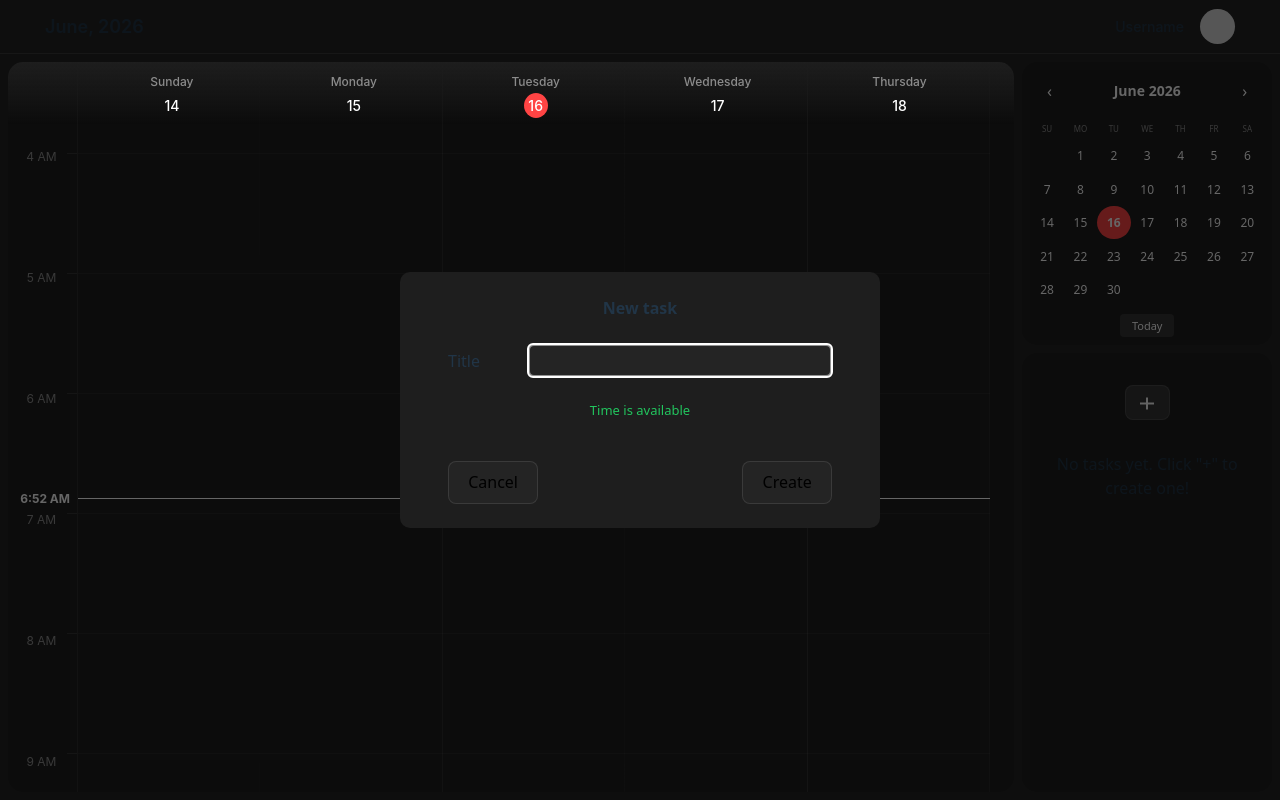
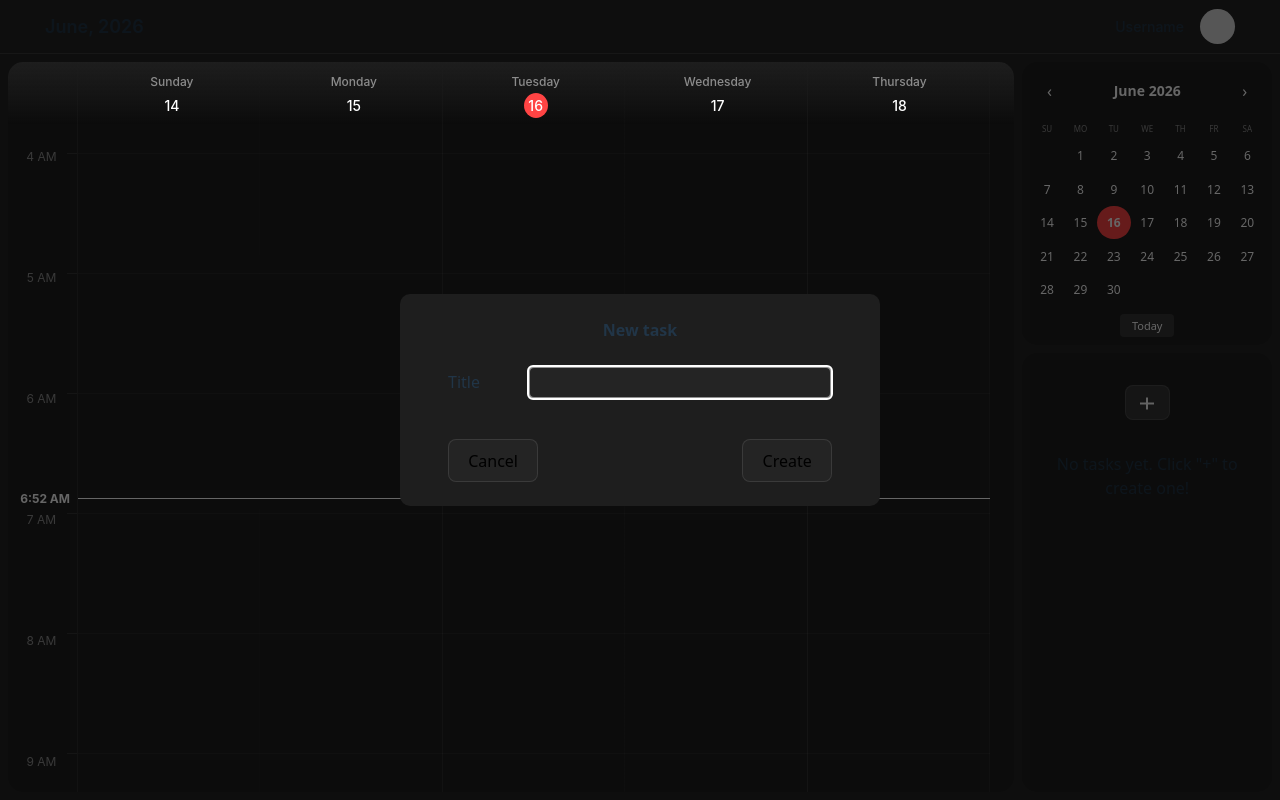
Before and after one commit to Gpshfrd/Timetable-Task-Scheduler, a React (Vite) app: page / in a window 1280 px wide. Both pictures are taken after a click on the button 1147 px from the left and 402 px from the top of the page. Built offline with nearby package versions, Linux system fonts and the light colour scheme.

Commit message:
fix: remove time conflict status for library tasks

```diff
--- a/src/components/CreateTaskModal/CreateTaskModal.tsx
+++ b/src/components/CreateTaskModal/CreateTaskModal.tsx
@@ -119,7 +119,7 @@ function CreateTaskModal({
         }
     }, [])
 
-    const showTimeStatus = hasUserInteractedWithTime;
+    const showTimeStatus = scheduled && hasUserInteractedWithTime;
 
     return (
         <div className="modal-overlay" onClick={onClose}>
@@ -154,8 +154,9 @@ function CreateTaskModal({
                             </div>
                         )}
 
+                        {scheduled && (
                             <div className="modal__time-status">
-                            {showTimeStatus && hasConflicts ? (
+                                {showTimeStatus ? (
                                     <div className="modal__time-status--conflict">
                                         This time conflicts with {conflictingTasks.length} task(s)
                                         {availableSlot && (
@@ -175,6 +176,7 @@ function CreateTaskModal({
                                     </div>
                                 )}
                             </div>
+                        )}
                     </div>
 
                     <div className="modal-actions">
--- a/src/components/ScheduledTask/ScheduledTask.css
+++ b/src/components/ScheduledTask/ScheduledTask.css
@@ -8,6 +8,7 @@
     border-radius: 5px;
     border-left-width: 5px;
     border-left-style: solid;
+    box-sizing: border-box;
 }
 
 .scheduled-task:hover {
--- a/src/components/ScheduledTask/ScheduledTask.tsx
+++ b/src/components/ScheduledTask/ScheduledTask.tsx
@@ -43,7 +43,7 @@ function ScheduledTask({
 
     const handleDeleteClick = (e: React.MouseEvent) => {
         e.stopPropagation();
-        if (confirm('Delete this task?')) {
+        if (confirm(`Do you want to delete task: ${task.title}?`)) {
             onDelete();
         }
     }
@@ -87,9 +87,9 @@ function ScheduledTask({
             style={{
                 position: 'absolute',
                 top: `${top}px`,
-                height: `${height - 9}px`,
+                height: `${height - 1}px`,
                 left: `calc(100% / 5 * ${dayIndex})`,
-                width: `calc(100% / 5 - 32px)`,
+                width: `calc(100% / 5 - 16px)`,
                 borderColor: `rgba(var(--task-color-${task.colorId}), ${task.completed ? 0.5 : 1})`
             }}
             >
--- a/src/components/TaskLibrary/TaskLibrary.tsx
+++ b/src/components/TaskLibrary/TaskLibrary.tsx
@@ -215,9 +215,9 @@ function TaskLibrary({
             </div>
             {isModalOpen && (
                 <CreateTaskModal
-                onClose={onCloseModal}
-                onCreate={handleCreateTask}
-            ></CreateTaskModal>
+                    onClose={onCloseModal}
+                    onCreate={handleCreateTask}
+                ></CreateTaskModal>
             )}
         </>
     )
```
Lines whose indentation alone changed are shown as unchanged.
